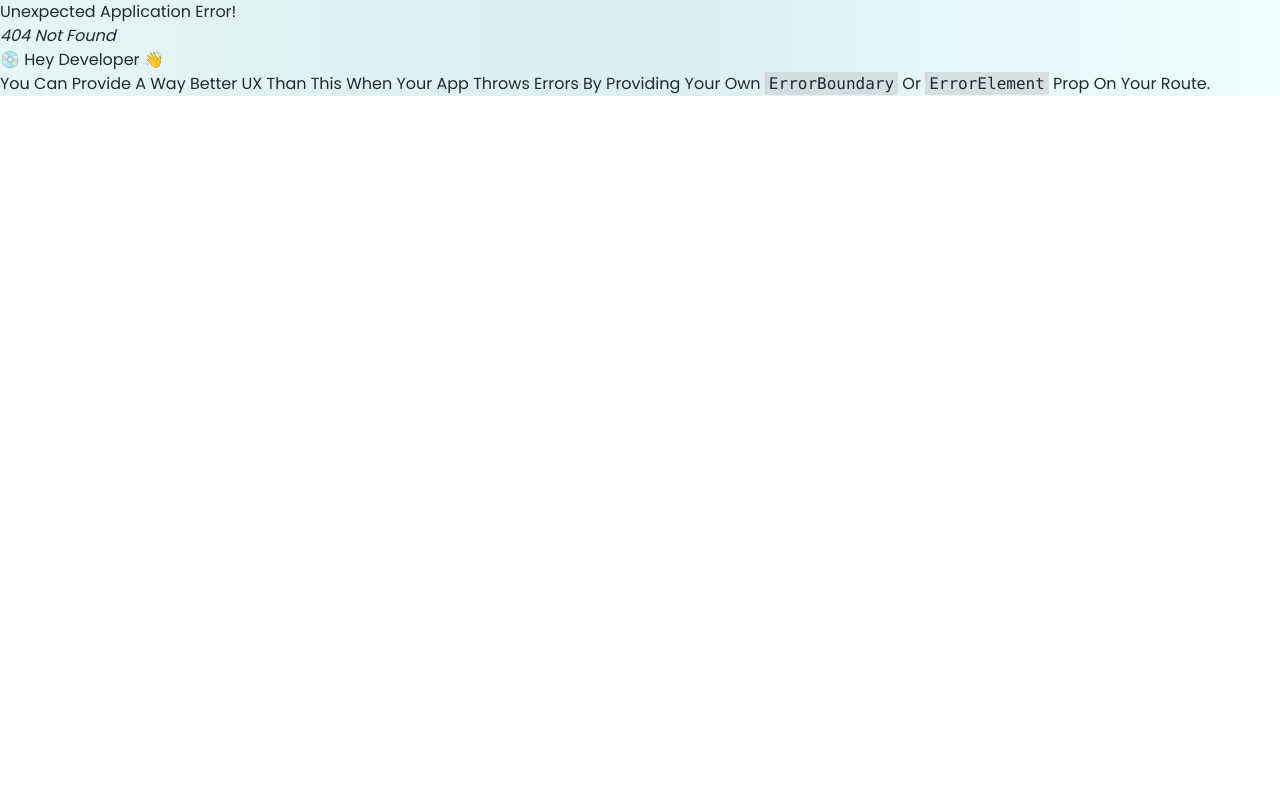
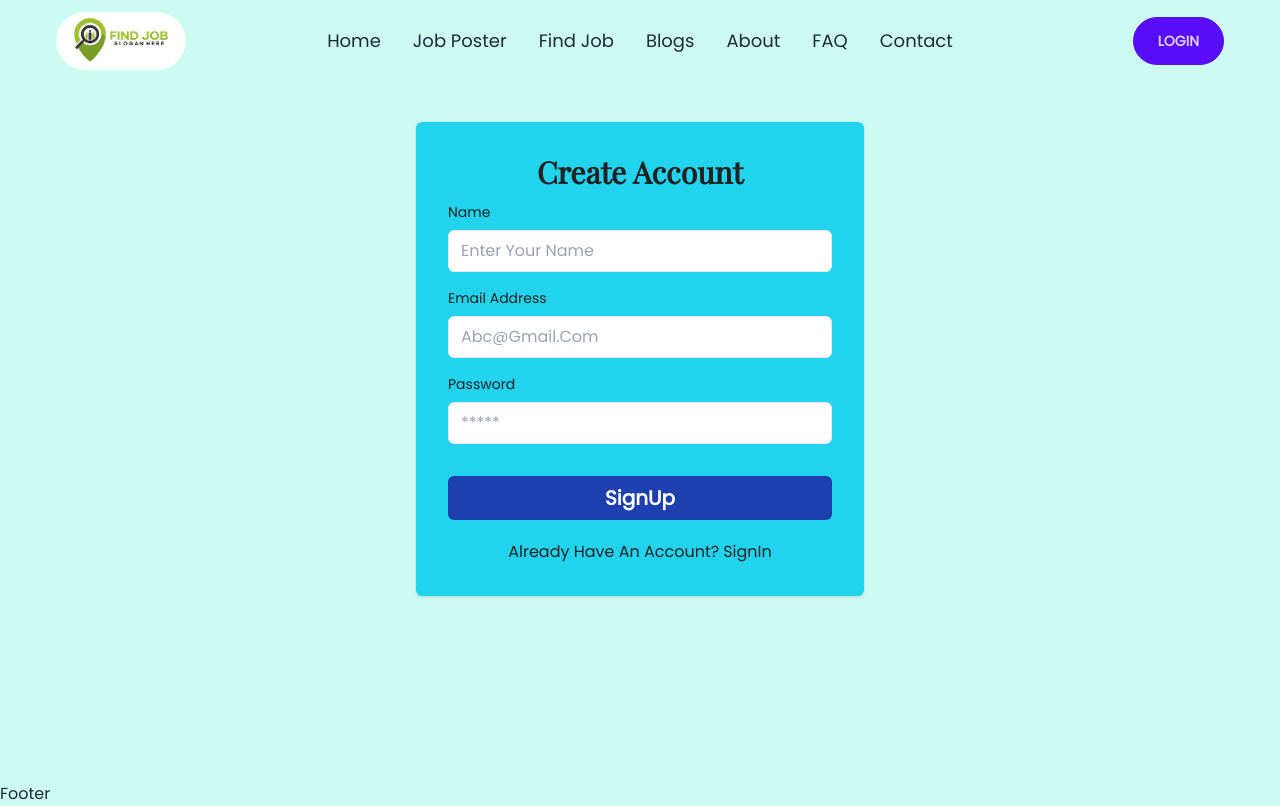
Before and after one commit to ikramuzzaman455173/Career-Bridge, a React (Vite) app in the folder CareerBridge-client/: page /signup in a window 1280 px wide. Before the commit this address had no page. Built offline with nearby package versions, Linux system fonts and the light colour scheme.

Commit message:
added signup component page and its design

```diff
--- a/CareerBridge-client/src/Components/Login/Login.jsx
+++ b/CareerBridge-client/src/Components/Login/Login.jsx
@@ -5,7 +5,7 @@ const Login = () => {
   return (
     <>
       <div className="flex items-center justify-center my-10">
-        <div className="w-full max-w-md p-4 rounded-md cardbg-light cardbg-dark shadow sm:p-8 text-darkColor dark:text-colorWhite ">
+        <div className="w-full max-w-md p-4 rounded-md bg-indigo-600 text-white cardbg-dark shadow sm:p-8  dark:text-colorWhite ">
           <h2 className="mb-3 text-h2 font-semibold text-center font-lightFont dark:font-darkFont">
             Login to your account
           </h2>
@@ -75,9 +75,9 @@ const Login = () => {
             </div>
             <button
               type="button"
-              className="w-full px-8 py-3 font-semibold rounded-md bg-blue-400 dark:bg-blue-200  dark:text-gray-900"
+              className="w-full px-8 py-3 font-semibold rounded-md bg-blue-800 text-white dark:bg-blue-200 text-xl dark:text-gray-900"
             >
-              Sign in
+              Sign In
             </button>
           </form>
           <p className="text text-center dark:text-white mt-5">
--- a/CareerBridge-client/src/Components/SignUp/SignUp.jsx
+++ b/CareerBridge-client/src/Components/SignUp/SignUp.jsx
@@ -1,9 +1,77 @@
-import React from 'react'
+import React from "react";
+import { Link } from "react-router-dom";
 
 const SignUp = () => {
   return (
-    <div>SignUp</div>
-  )
-}
+    <>
+      <div className="flex items-center justify-center my-10">
+        <div className="w-full max-w-md p-4 rounded-md dark-background shadow sm:p-8 text-darkColor dark:text-colorWhite bg-cyan-400">
+          <h2 className="mb-3 text-3xl font-semibold text-center font-lightFont dark:font-darkFont">
+            Create Account
+          </h2>
+          <form novalidate="" action="" className="space-y-8">
+            <div className="space-y-4">
+              <div className="space-y-2">
+                <label for="email" className="block text-sm">
+                  Name
+                </label>
+                <input
+                  type="text"
+                  name="name"
+                  id="name"
+                  placeholder="Enter your name"
+                  className="w-full px-3 py-2 border rounded-md dark:border-gray-700 dark:bg-gray-900 dark:text-lightColor text-colorWhite "
+                />
+              </div>
+              <div className="space-y-2">
+                <label for="email" className="block text-sm">
+                  Email address
+                </label>
+                <input
+                  type="email"
+                  name="email"
+                  id="email"
+                  placeholder="abc@gmail.com"
+                  className="w-full px-3 py-2 border rounded-md dark:border-gray-700 dark:bg-gray-900 dark:text-lightColor text-colorWhite"
+                />
+              </div>
+              <div className="space-y-2">
+                <div className="flex justify-between">
+                  <label for="password" className="text-sm">
+                    Password
+                  </label>
+                </div>
+                <input
+                  type="password"
+                  name="password"
+                  id="password"
+                  placeholder="*****"
+                  className="w-full px-3 py-2 border rounded-md dark:border-gray-700 dark:bg-gray-900 "
+                />
+              </div>
+            </div>
+            <button
+              type="button"
+              className="w-full px-8 py-2 font-semibold rounded-md text-xl bg-blue-800 text-white dark:bg-blue-200 dark:text-darkColor"
+            >
+              SignUp
+            </button>
+          </form>
+          <p className="text text-center text-darColor mt-5">
+            Already have an account?
+            <Link to="/login">
+              <a
+                rel="noopener noreferrer"
+                className="focus:underline hover:underline ms-1"
+              >
+                SignIn
+              </a>
+            </Link>
+          </p>
+        </div>
+      </div>
+    </>
+  );
+};
 
-export default SignUp
+export default SignUp;
```
Also changed, not shown: CareerBridge-client/src/Routes/Routes.jsx (+5 -4 lines), CareerBridge-client/src/Components/Navbar/Navbar.jsx (line endings or trailing spaces).
